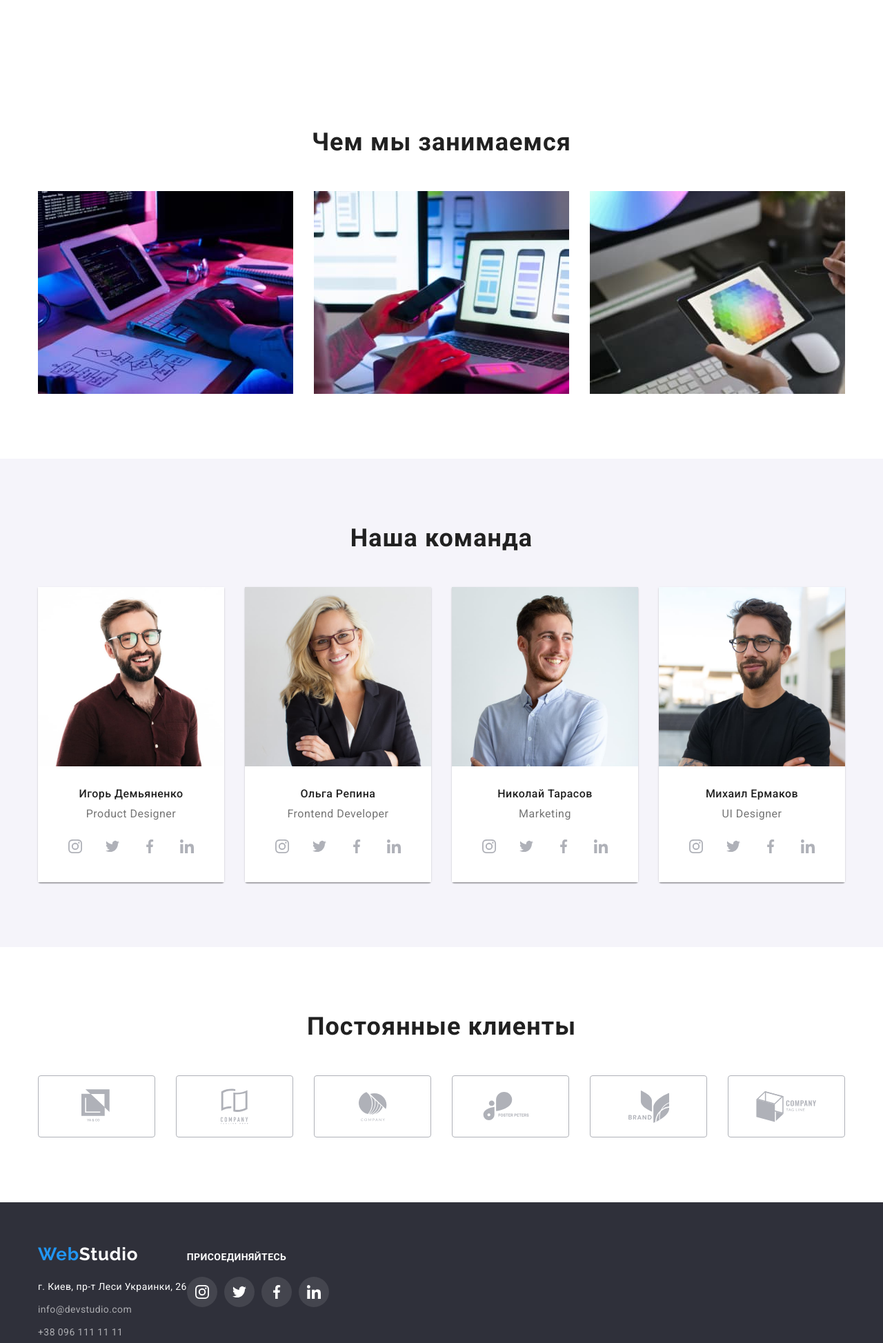
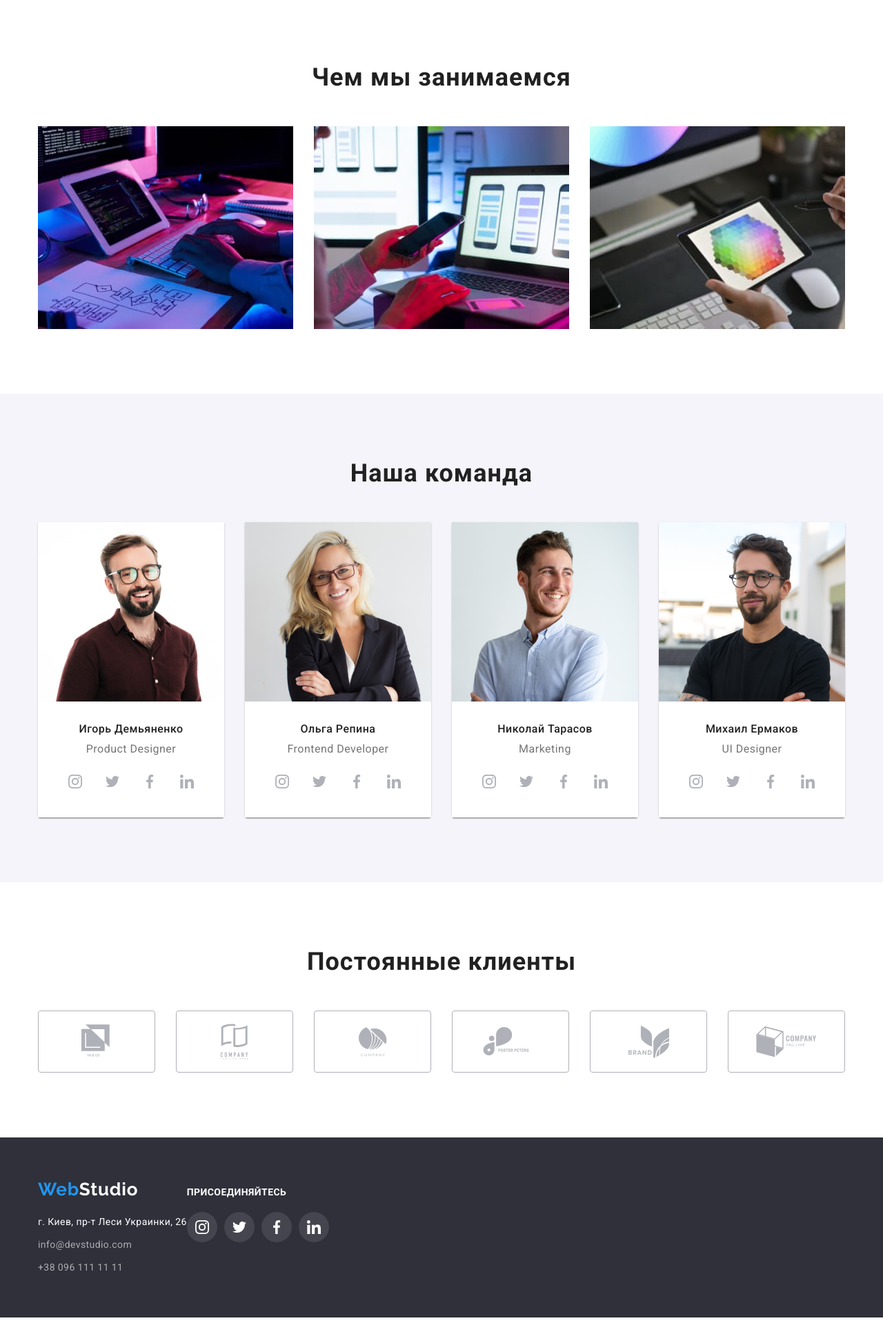
Before and after one commit to vlad-siladi/goit-markup-hw-04, a plain HTML site: page index.html in a window 1280 px wide. Shown: the part 1025-2972 px from the top of the page at 69% size. After the commit the page ends 2935 px from the top, so only its background shows below. Drawn offline with nearby package versions, Linux system fonts and the light colour scheme.

Commit message:
добавляет правки ментора

```diff
--- a/css/styles.css
+++ b/css/styles.css
@@ -185,7 +185,7 @@ img {
   padding-bottom: 94px;
 }
 
-.section .no-padding {
+.section-no-padding {
   padding-top: 0;
   padding-bottom: 94px;
 }
@@ -413,6 +413,7 @@ img {
 
 .footer-content {
   display: flex;
+  align-items: baseline;
 }
 
 .footer-box {
@@ -463,7 +464,6 @@ img {
 }
 
 .footer-title {
-  padding-top: 12px;
   margin-top: 0;
   margin-bottom: 20px;
 
@@ -569,7 +569,6 @@ img {
 }
 
 .card:hover {
-  border: 1px solid #eee;
   box-sizing: border-box;
   box-shadow: 0px 1px 1px rgba(0, 0, 0, 0.12), 0px 4px 4px rgba(0, 0, 0, 0.06),
     1px 4px 6px rgba(0, 0, 0, 0.16);
--- a/index.html
+++ b/index.html
@@ -96,7 +96,7 @@
             </div>
         </section>
         <!--Activities-->
-        <section class="section no-padding">
+        <section class="section-no-padding">
             <div class="container">
                 <h2 class="heading">Чем мы занимаемся</h2>
 
```
